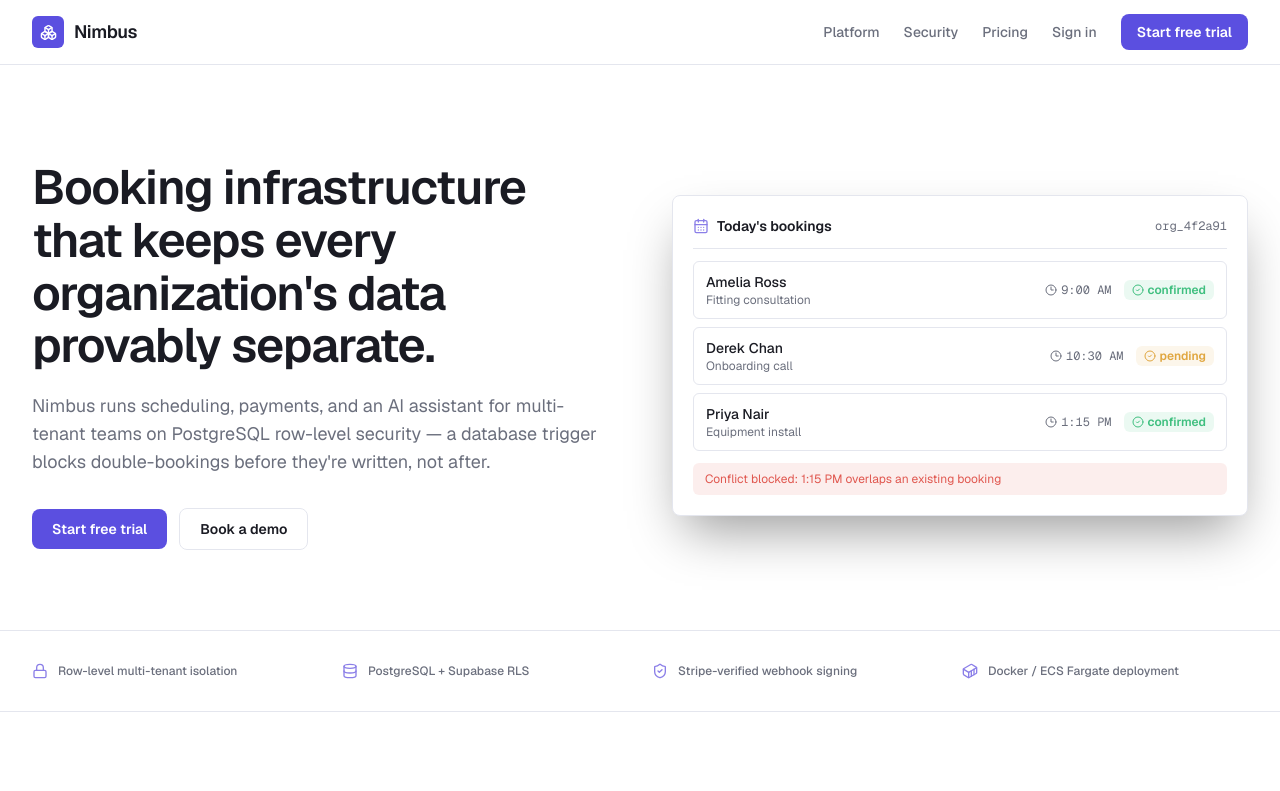
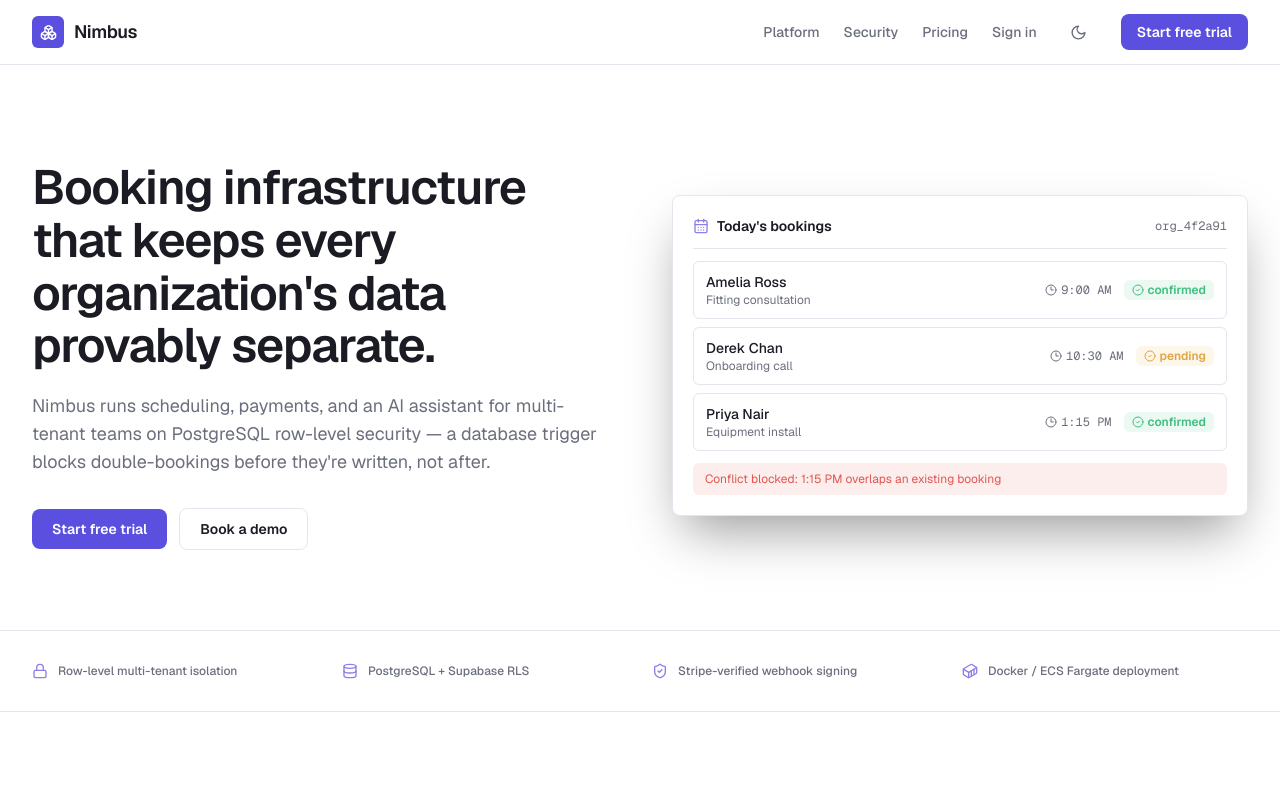
Before and after one commit to Behdarvandan/enterprise-saas-starter, a Next.js app: page / in a window 1280 px wide. Shown: the top 791 px of the page. Built offline with nearby package versions, Linux system fonts and the light colour scheme.

Commit message:
feat: add theme toggle to dashboard and marketing headers

```diff
--- a/src/components/dashboard/Topbar.tsx
+++ b/src/components/dashboard/Topbar.tsx
@@ -4,6 +4,7 @@ import { useState } from "react";
 import { useRouter } from "next/navigation";
 import { Bell, Search, User } from "lucide-react";
 import SignOutButton from "@/components/auth/SignOutButton";
+import ThemeToggle from "@/components/theme-toggle";
 
 interface TopbarProps {
   userEmail: string;
@@ -39,6 +40,8 @@ export default function Topbar({ userEmail }: TopbarProps) {
       </form>
 
       <div className="ml-auto flex items-center gap-2">
+        <ThemeToggle />
+
         <div className="relative">
           <button
             type="button"
--- a/src/components/layout/Header.tsx
+++ b/src/components/layout/Header.tsx
@@ -1,5 +1,6 @@
 import Link from "next/link";
 import { Boxes } from "lucide-react";
+import ThemeToggle from "@/components/theme-toggle";
 
 export default function Header() {
   return (
@@ -28,6 +29,7 @@ export default function Header() {
           <Link href="/login" className="transition-colors hover:text-ink-primary">
             Sign in
           </Link>
+          <ThemeToggle />
           <Link
             href="/signup"
             className="rounded-interactive bg-violet px-4 py-2 font-semibold text-white transition-colors hover:bg-violet/90"
--- /dev/null
+++ b/src/components/theme-toggle.tsx
@@ -0,0 +1,45 @@
+"use client";
+
+import * as React from "react";
+import { Moon, Sun } from "lucide-react";
+import { useTheme } from "next-themes";
+import { cn } from "@/lib/utils";
+
+interface ThemeToggleProps {
+  className?: string;
+}
+
+/**
+ * Client-side toggle that switches between the `light` and `dark` themes.
+ *
+ * Renders a placeholder icon until the component is mounted to avoid a
+ * hydration mismatch: `resolvedTheme` is `undefined` during the first
+ * server/client render pass.
+ */
+export default function ThemeToggle({ className }: ThemeToggleProps) {
+  const { resolvedTheme, setTheme } = useTheme();
+  const [mounted, setMounted] = React.useState(false);
+
+  React.useEffect(() => {
+    setMounted(true);
+  }, []);
+
+  const isDark = mounted && resolvedTheme === "dark";
+  const nextTheme = isDark ? "light" : "dark";
+  const label = isDark ? "Switch to light mode" : "Switch to dark mode";
+
+  return (
+    <button
+      type="button"
+      onClick={() => setTheme(nextTheme)}
+      aria-label={label}
+      title={label}
+      className={cn(
+        "flex h-9 w-9 items-center justify-center rounded-control text-ink-muted transition-colors hover:bg-surface-raised hover:text-ink-primary",
+        className,
+      )}
+    >
+      {isDark ? <Sun size={17} /> : <Moon size={17} />}
+    </button>
+  );
+}
```
